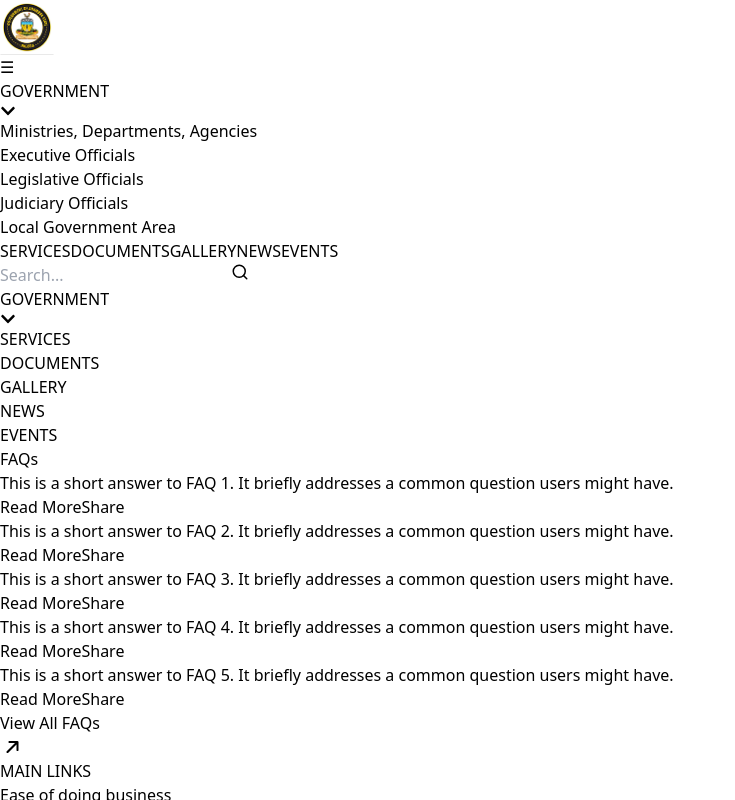
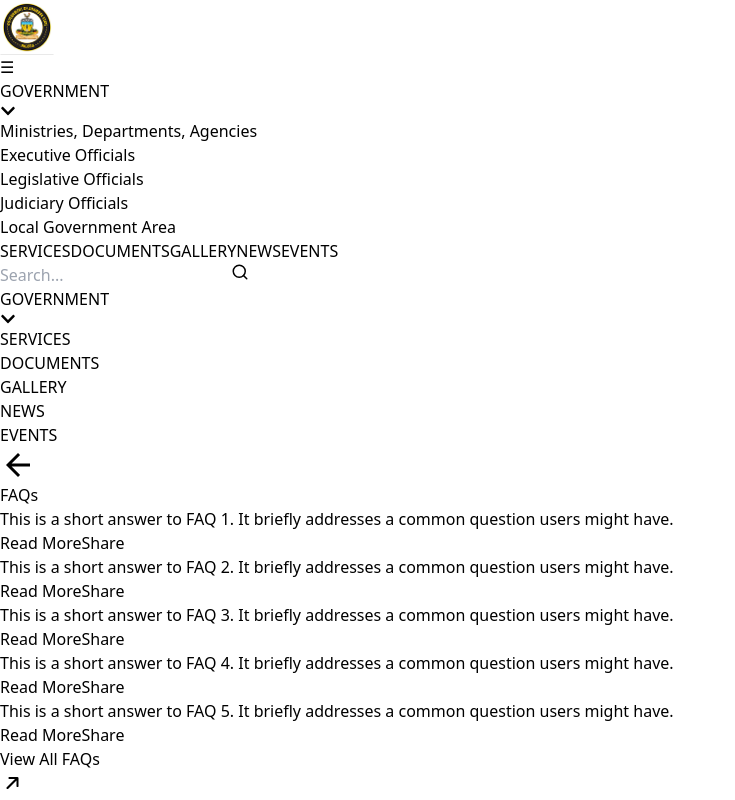
Before and after one commit to efosaomoigui/anambra-website, a Next.js app: page /faq in a window 1280 px wide. Shown: the top 800 px of the page, without its empty margins (0-735 px from the left). Built offline with nearby package versions, Linux system fonts and the light colour scheme.

Commit message:
back button

```diff
--- a/app/layout.tsx
+++ b/app/layout.tsx
@@ -6,6 +6,7 @@ import Navbar from "../components/Navbar";
 import Footer from "../components/Footer";
 // import { setupWorker } from "msw/browser";
 import { handlers } from "@/mocks/handlers";
+import BackArrow from "@/components/BackArrow";
 
 const instrumentSans = Instrument_Sans({
   subsets: ["latin"],
@@ -46,6 +47,7 @@ export default function RootLayout({
     <html lang="en" className={instrumentSans.variable}>
       <body className="font-instrument text-body bg-background min-h-screen flex flex-col">
         <Navbar />
+        <BackArrow />
         <main className="flex-grow px-4 sm:px-6 md:px-8 py-4">{children}</main>
         <Footer />
       </body>
--- /dev/null
+++ b/components/BackArrow.tsx
@@ -0,0 +1,24 @@
+// components/BackArrow.tsx
+"use client"; // This line ensures that the component is treated as a client-side component
+
+import { useRouter } from "next/navigation"; // Updated import
+
+export default function BackArrow() {
+  const router = useRouter();
+
+  // Handle back navigation
+  const handleBackClick = () => {
+    if (typeof window !== "undefined") {
+      window.history.back();
+    }
+  };
+
+  return (
+    <div
+      className="fixed top-16 left-4 z-50 cursor-pointer py-16 ml-[23px]"
+      onClick={handleBackClick}
+    >
+      <img src="/images/backarrow.png" alt="Back Arrow" className="w-8 h-8" />
+    </div>
+  );
+}
```
Also changed, not shown: public/images/backarrow.png (added).
